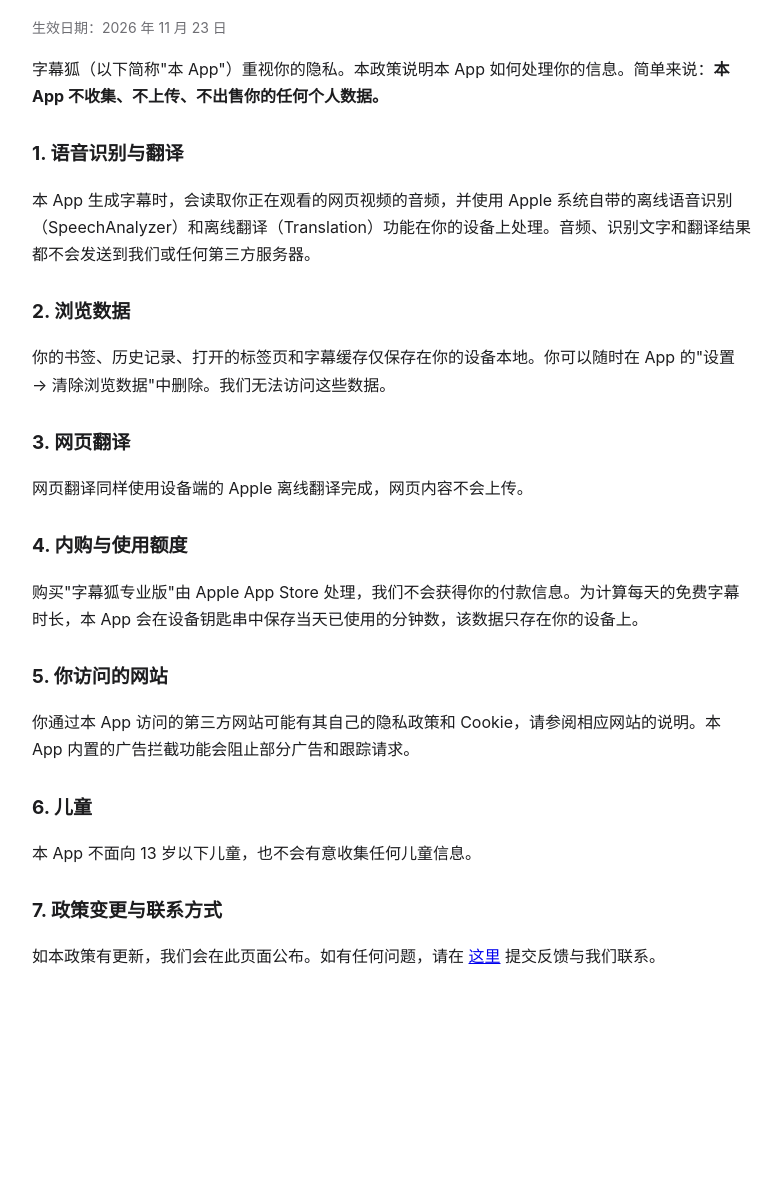
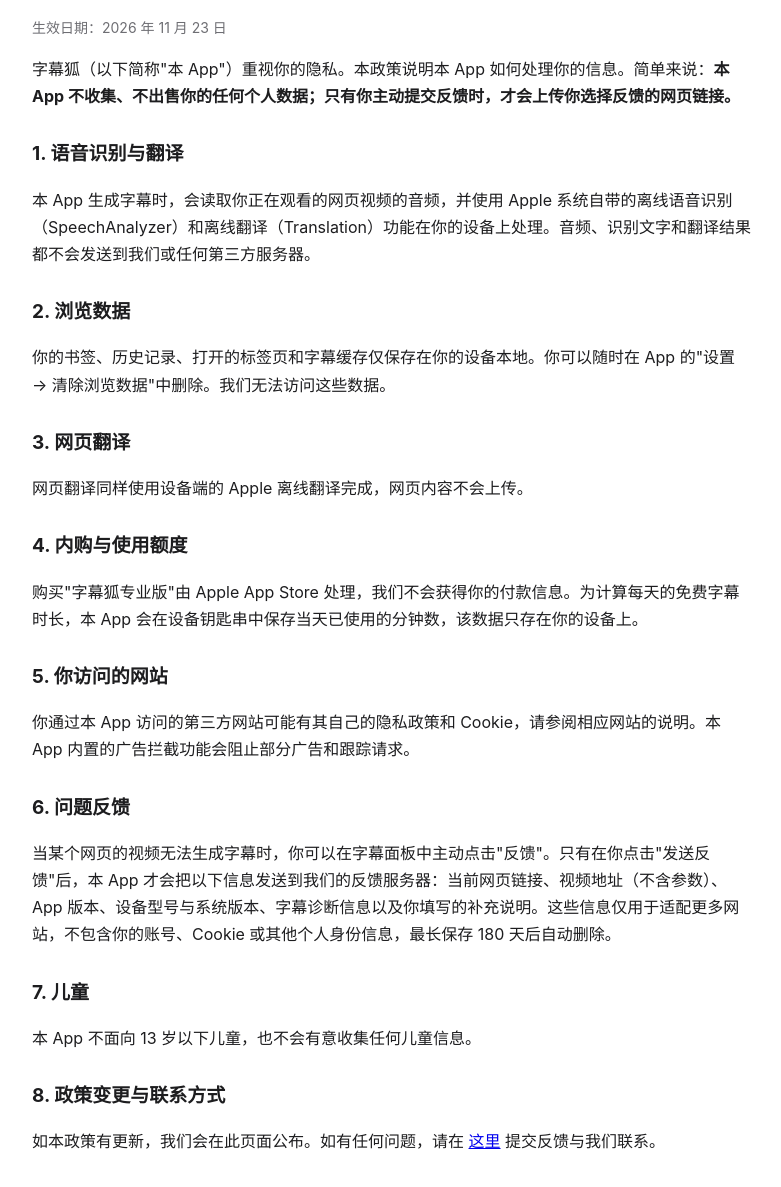
Before and after one commit to xiaozhizhi123/zimuhu, a plain HTML site: page privacy.html in a window 1280 px wide. Shown: the part 93-1280 px from the top of the page, without its empty margins (248-1029 px from the left). Before the commit the page ends 1104 px from the top, so only its background shows below. Drawn offline with Linux system fonts and the light colour scheme.

Commit message:
Privacy policy: user-initiated feedback

```diff
--- a/privacy.html
+++ b/privacy.html
@@ -18,7 +18,7 @@
 <h1>字幕狐隐私政策</h1>
 <p class="muted">生效日期：2026 年 11 月 23 日</p>
 
-<p>字幕狐（以下简称"本 App"）重视你的隐私。本政策说明本 App 如何处理你的信息。简单来说：<strong>本 App 不收集、不上传、不出售你的任何个人数据。</strong></p>
+<p>字幕狐（以下简称"本 App"）重视你的隐私。本政策说明本 App 如何处理你的信息。简单来说：<strong>本 App 不收集、不出售你的任何个人数据；只有你主动提交反馈时，才会上传你选择反馈的网页链接。</strong></p>
 
 <h2>1. 语音识别与翻译</h2>
 <p>本 App 生成字幕时，会读取你正在观看的网页视频的音频，并使用 Apple 系统自带的离线语音识别（SpeechAnalyzer）和离线翻译（Translation）功能在你的设备上处理。音频、识别文字和翻译结果都不会发送到我们或任何第三方服务器。</p>
@@ -35,10 +35,13 @@
 <h2>5. 你访问的网站</h2>
 <p>你通过本 App 访问的第三方网站可能有其自己的隐私政策和 Cookie，请参阅相应网站的说明。本 App 内置的广告拦截功能会阻止部分广告和跟踪请求。</p>
 
-<h2>6. 儿童</h2>
+<h2>6. 问题反馈</h2>
+<p>当某个网页的视频无法生成字幕时，你可以在字幕面板中主动点击"反馈"。只有在你点击"发送反馈"后，本 App 才会把以下信息发送到我们的反馈服务器：当前网页链接、视频地址（不含参数）、App 版本、设备型号与系统版本、字幕诊断信息以及你填写的补充说明。这些信息仅用于适配更多网站，不包含你的账号、Cookie 或其他个人身份信息，最长保存 180 天后自动删除。</p>
+
+<h2>7. 儿童</h2>
 <p>本 App 不面向 13 岁以下儿童，也不会有意收集任何儿童信息。</p>
 
-<h2>7. 政策变更与联系方式</h2>
+<h2>8. 政策变更与联系方式</h2>
 <p>如本政策有更新，我们会在此页面公布。如有任何问题，请在 <a href="https://github.com/xiaozhizhi123/zimuhu/issues">这里</a> 提交反馈与我们联系。</p>
 </main>
 </body>
```
